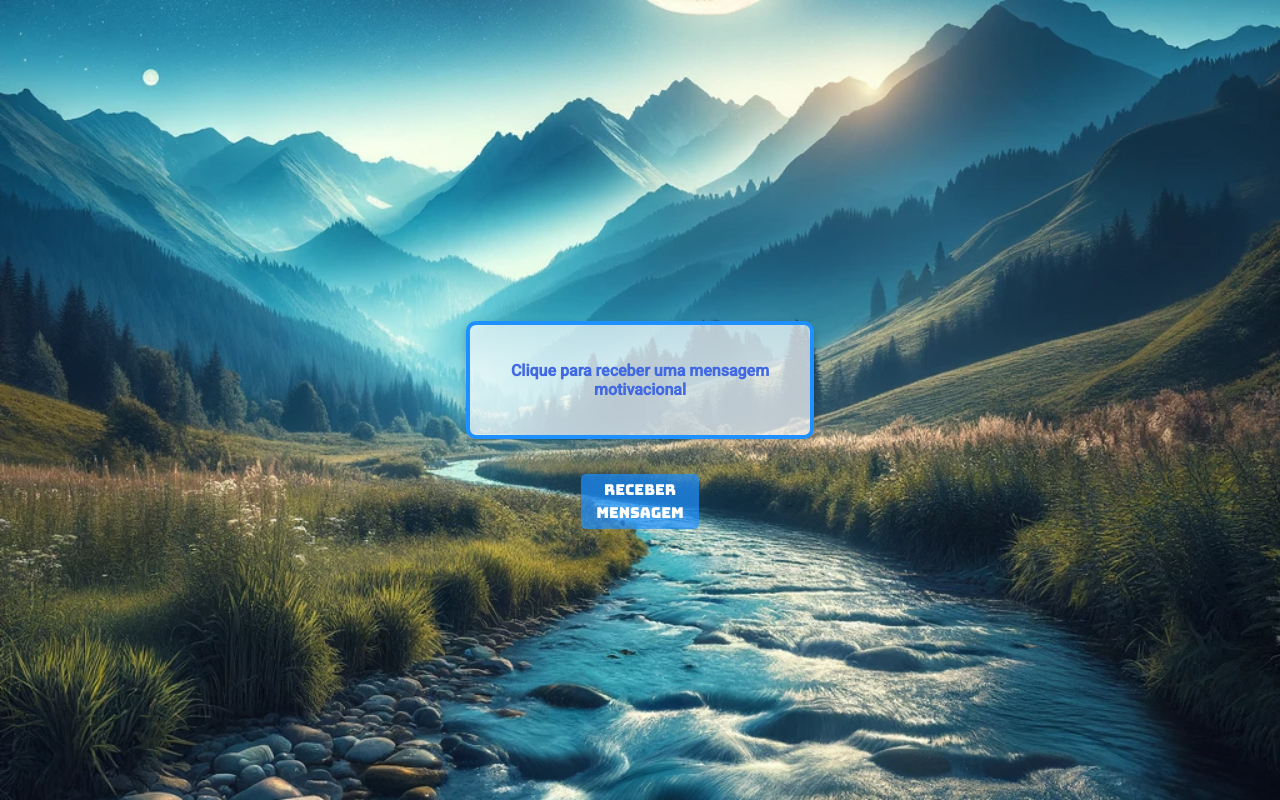
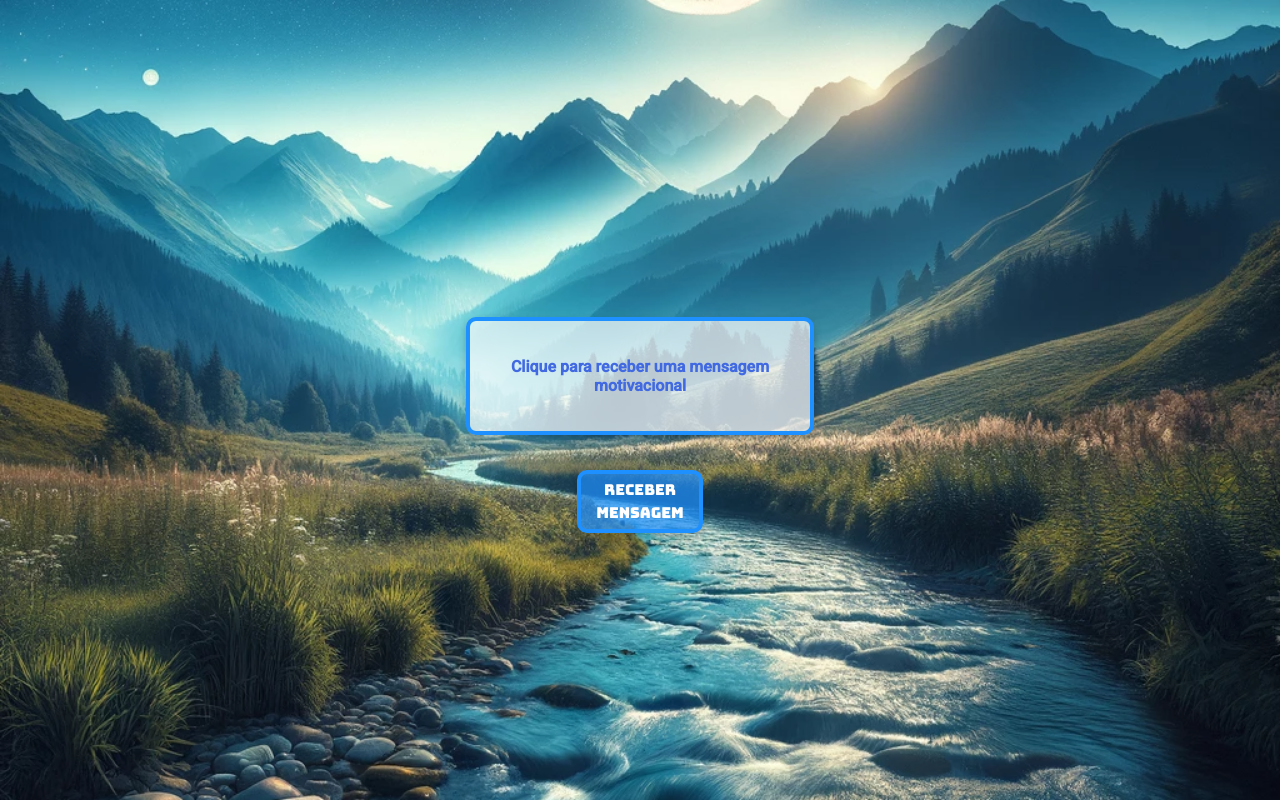
Before and after one commit to RodCinelli/Frases-Motivacionais, a React (Create React App) app: page / in a window 1280 px wide. Built offline with nearby package versions, Linux system fonts and the light colour scheme.

Commit message:
Update App.css

```diff
--- a/src/App.css
+++ b/src/App.css
@@ -55,15 +55,17 @@ button {
   margin-top: 35px;
   padding: 5px 15px;
   line-height: 1.5; /* Ajusta o espaçamento entre as linhas */
-  border: none;
-  border-radius: 5px;
+  border: 4px solid #1E90FF;
+  border-radius: 10px;
   background-color: rgba(30, 144, 255, 0.7); /* Cor azul com transparência */
   color: #FFFFFF;
   font-size: 15px;
   font-family: 'Bungee', cursive;
   cursor: pointer;
+  box-shadow: 0 4px 8px rgba(0, 0, 0, 0.2); /* Sombra para dar profundidade */
   transition: background-color 0.3s ease, transform 0.3s ease;
 }
+
 
 button:hover {
   background-color: rgba(30, 144, 255, 0.7); /* Cor de hover roxa com transparência */
```
